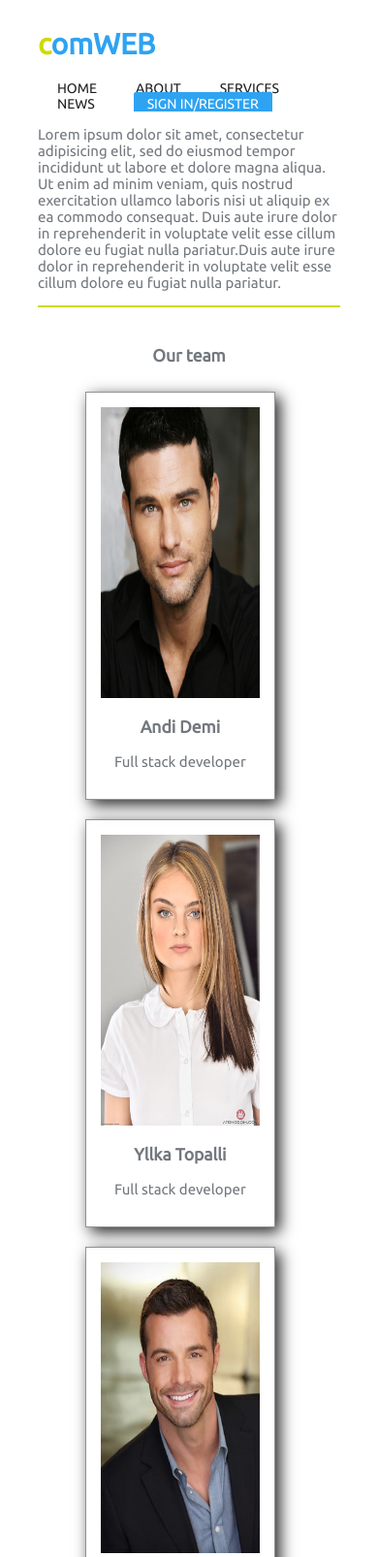
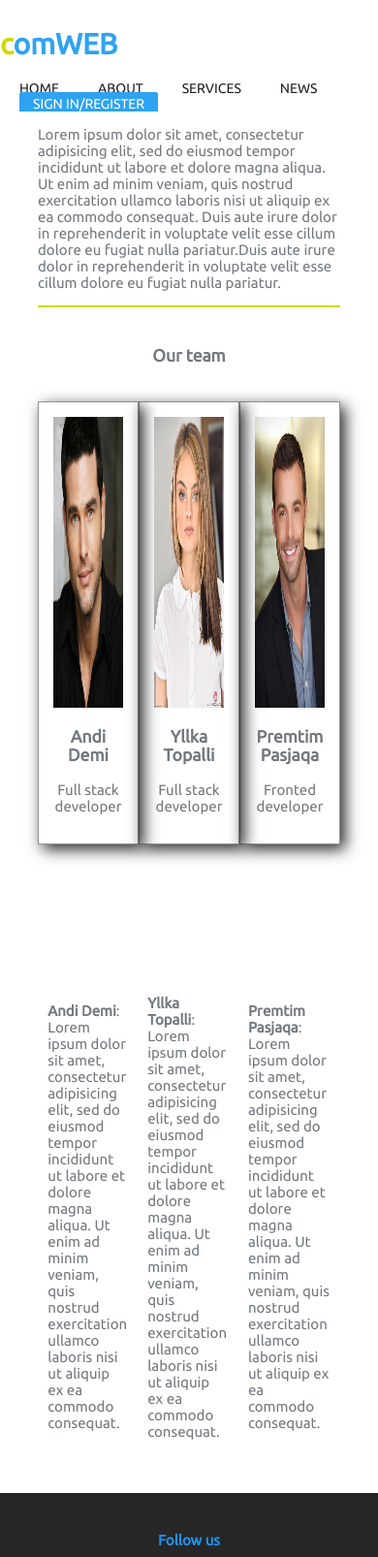
Before and after one commit to yllkatopalli/projektiWebbb, a PHP site: page /about.php in a window 390 px wide. Shown: the top 1606 px of the page at 97% size. Run offline with PHP 8.4, Linux system fonts and the light colour scheme.

Commit message:
Update about.css

```diff
--- a/about.css
+++ b/about.css
@@ -16,9 +16,7 @@
 
 	margin: 0;
 	padding: 0;
-
 }
-
 header{
 
 	background-color:#FFF;
@@ -26,7 +24,6 @@
 	min-height: 70px;
 
 }
-
 header a{
 
 	color: #212121;
@@ -34,7 +31,6 @@
 	text-transform: uppercase;
 
 }
-
 header li{
 
 	float: left;
@@ -43,12 +39,10 @@
 	font-size: 14px;
 
 }
-
 header #emri{
 
 	float: left;
 }
-
 header h1{
 	color: #2ea3f2;
 	margin: 0;
@@ -61,17 +55,15 @@
 	float: right;
 	margin-top: 20px;
 }
-
 .container nav a:hover {
 
 	color: #ceda00;
 }
-
 #emri h1:first-letter {
 	color: #ceda00;
 }
 
-.register{
+ .register{
 
   	color: #FFF;
     border: 2px solid #2ea3f2;
@@ -80,40 +72,36 @@
     margin-top: -3px;
 	background: #2ea3f2;
 	}
-
-.register a{
+	.register a{
 
 		color: #FFF;
-}
+	}
 .bar{
 
 	width: 80%;
 	margin: 0 auto;
 	overflow:hidden;
 	min-height: 70px;
+
+
 	border-bottom: 2px solid #ceda00;
 	margin-bottom: 40px;
 }
-
 .wrapper div{
 
 	border: 1px solid rgba(38, 38, 38,0.5)
 }
-
 .wrapper{
-
 	display: flex;
 	width: 80%;
+
 	margin:0 auto;
 	justify-content: space-around;
 
 }
-
 .team-member{
-
 	flex-basis:25%;
 }
-
 .section-header{
 
 	text-align: center;
@@ -121,18 +109,15 @@
 	margin-bottom: 80px;
 
 }
-
 .section-header h2{
-
 	text-transform: uppercase;
 	font-size: 40px;
 	letter-spacing: 5px;
 	color: #8C55AA;
 
+
 }
-
 .team-member{
-
 	height: auto;
 	box-shadow: 5px 5px 15px #262626;
 	position: relative;
@@ -140,32 +125,26 @@
 	padding: 15px;
 
 }
-
 .team-member img {
-
 	width: 100%;
 	height: 300px;
 	background-size:  cover;
 }
-
 /*fOOTER*/
-
 #footer{
-
 	background-color: #262626;
 	color: #FFF;
 	width: 100%;
 	height: 250px;
 
+
 }
-
-#footer h4{
-
+#footer h4
+{
 	text-align: center;
 	color: #2291eb;
 	padding-top: 20px;
 }
-
 .imgimg{
 
 	display: flex;
@@ -174,49 +153,43 @@
 	margin:0 auto;
 	padding-top: 30px;
 }
-
 .image{
-
 	display: flex;
 	flex-direction: column;
 	justify-content: space-between;
 }
 
 #footer p {
-
 	text-align: center;
 	padding-top: 10px;
 
 }
 
 .teksti{
-
 	display: flex;
 	width: 80%;
+	flex-direction: row;
 	margin:0 auto;
+
 	justify-content: space-between;
 	margin-top:
 
+
 }
-
 .pershkrimi{
-
 	display: flex;
 	align-items: center;
 	justify-content: center;
 	margin: 40px 0;
 }
-
-.pershkrimi p{
+.pershkrimi p
+{
 
 	width: 80%;
-
 }
-
 @media only screen and (min-width: 240px) and (max-width: 575px){
 
 .navbar ul{
-
 	display: flex;
 	flex-direction: row;
 	margin-bottom: 7px;
@@ -224,29 +197,18 @@
 
 .paragraf{
 
+
 	text-align: center;
 	margin-top: -10px;
 
 }
-
 .imgimg{
-
 	margin-top: -15px;
 
 }
-.wrapper{
-	flex-direction: column;
-	width: 60%;
-}
-.wrapper div{
-	margin:  10px;
-}
-.teksti{
-	flex-direction: column;
-
-}
-.teksti div{
-	 margin: 15px;
-
+@media only screen and (min-width: 240px) and (max-width: 575px){
+	.container{
+		width: 100%;
+	}
 }
 }
```
